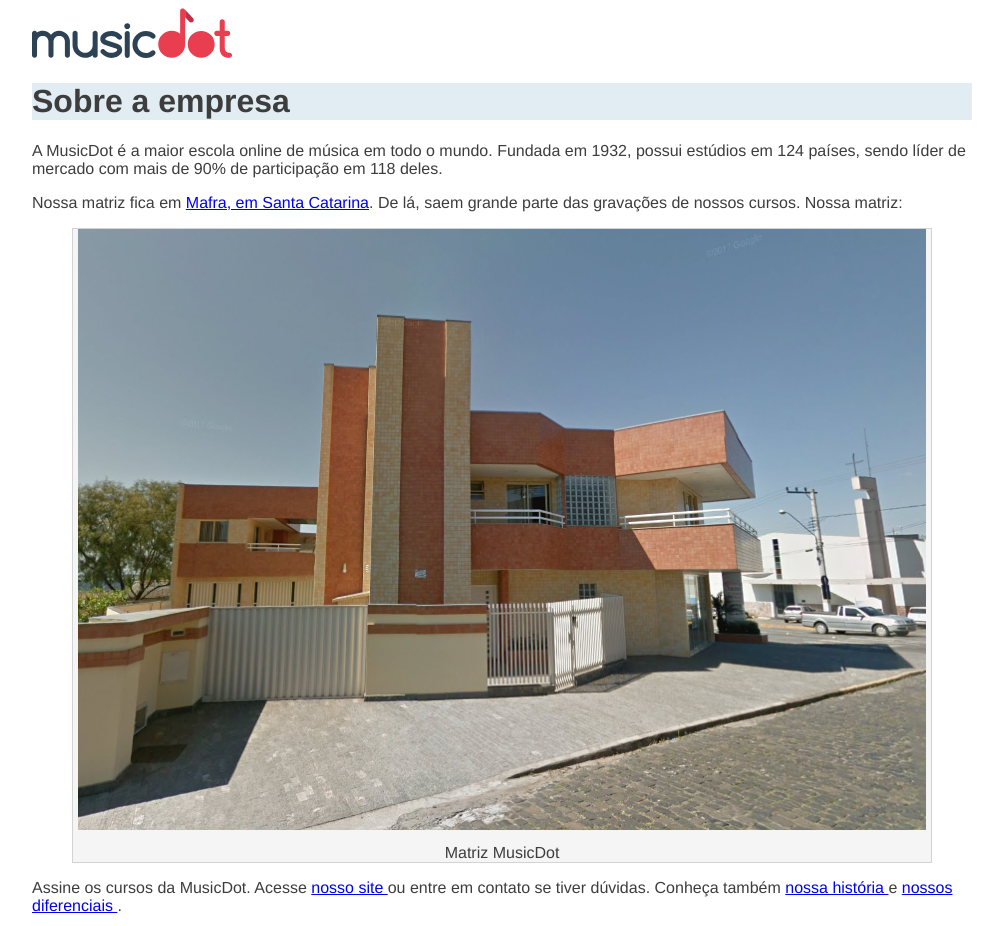
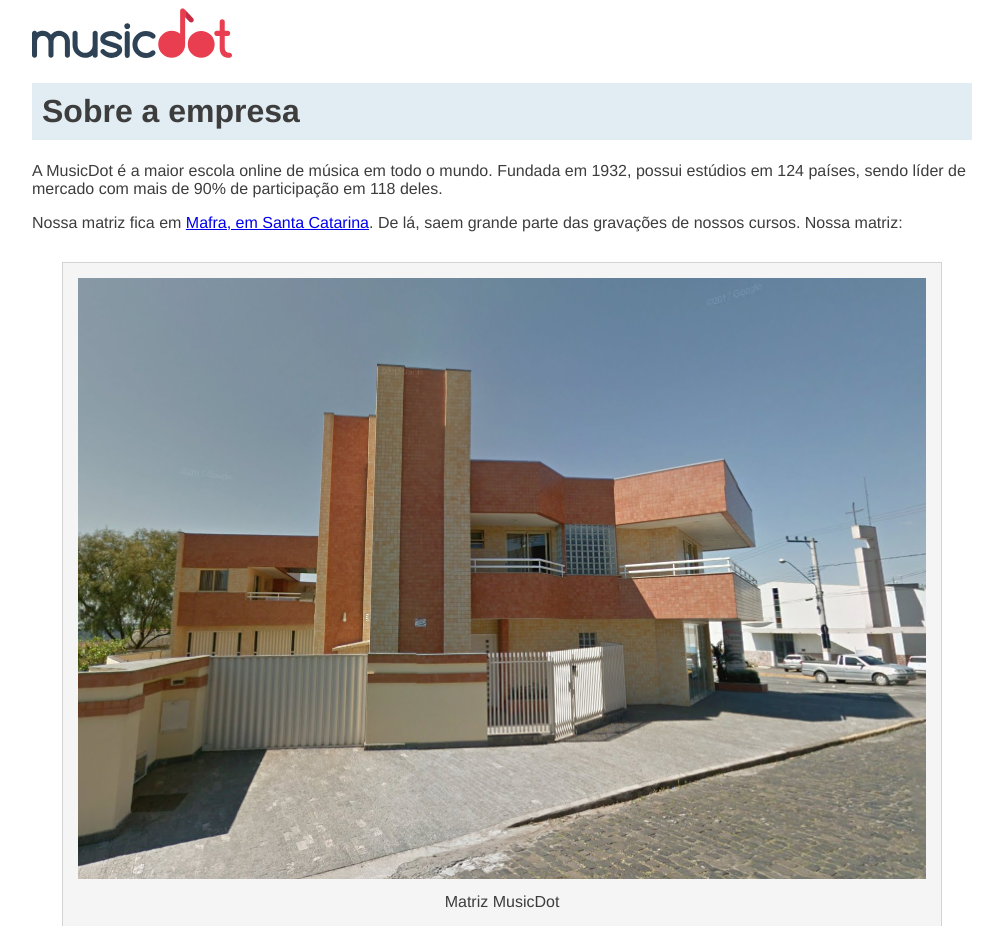
Before and after one commit to Alex-Francisco/projeto-musicdot, a plain HTML site: page sobre.html in a window 1280 px wide. Shown: the top 926 px of the page, without its empty margins (138-1141 px from the left). Drawn offline with Linux system fonts and the light colour scheme.

Commit message:
Update sobre.css

```diff
--- a/css/sobre.css
+++ b/css/sobre.css
@@ -2,11 +2,12 @@ body {
   width: 940px;
   margin-left: auto;
   margin-right: auto;
-  font-family: "Helvetica", "Lucida Grande", sans-serif;
+  font-family: 'Helvetica', 'Lucida Grande', sans-serif;
   color: #3d3d3d;
 }
 
 h1 {
+  padding: 10px;
   background-color: #e1edf2;
 }
 
@@ -15,6 +16,8 @@ h2 {
 }
 
 figure {
+  margin: 30px;
+  padding: 15px;
   text-align: center;
   background-color: whitesmoke;
   border: 1px solid lightgrey;
@@ -23,3 +26,6 @@ figure {
 figcaption {
   margin-top: 10px;
 }
+
+.matriz-musicdot {
+}
```
